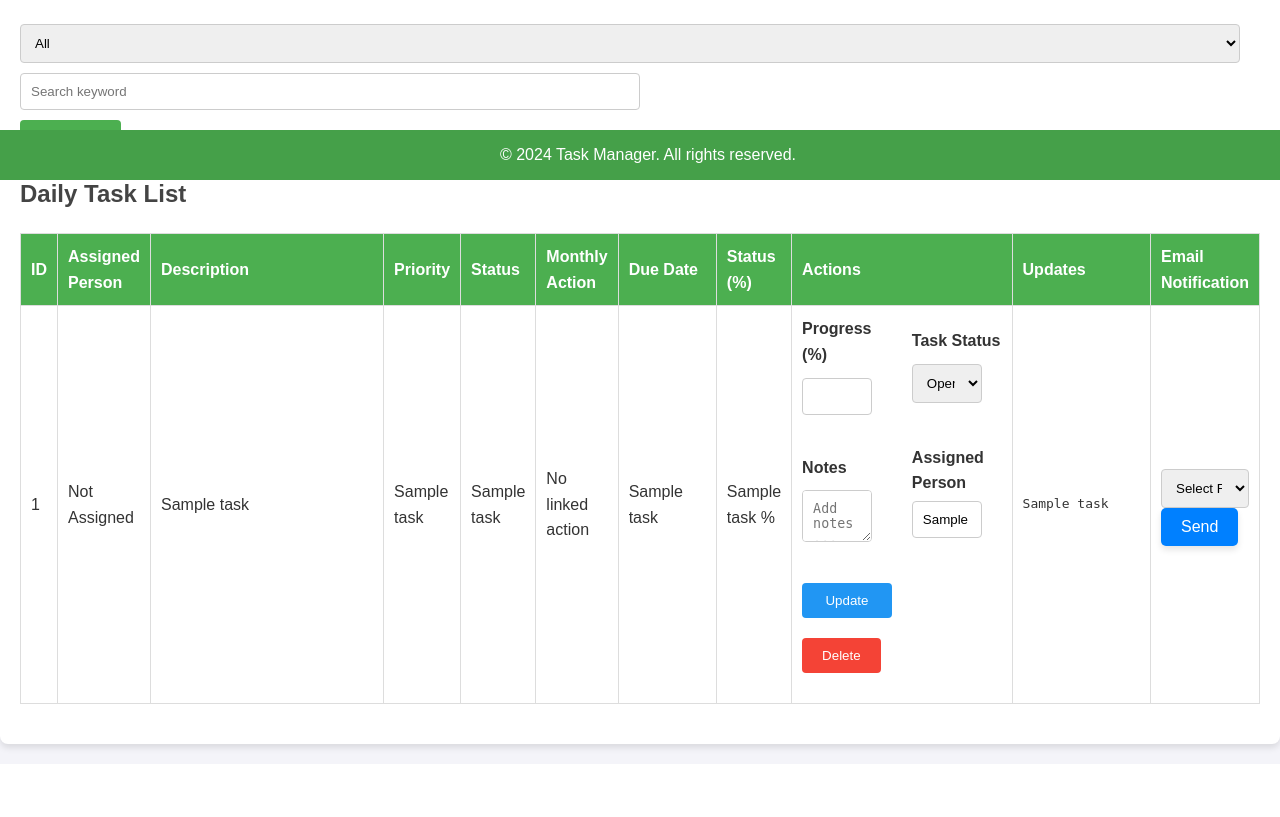
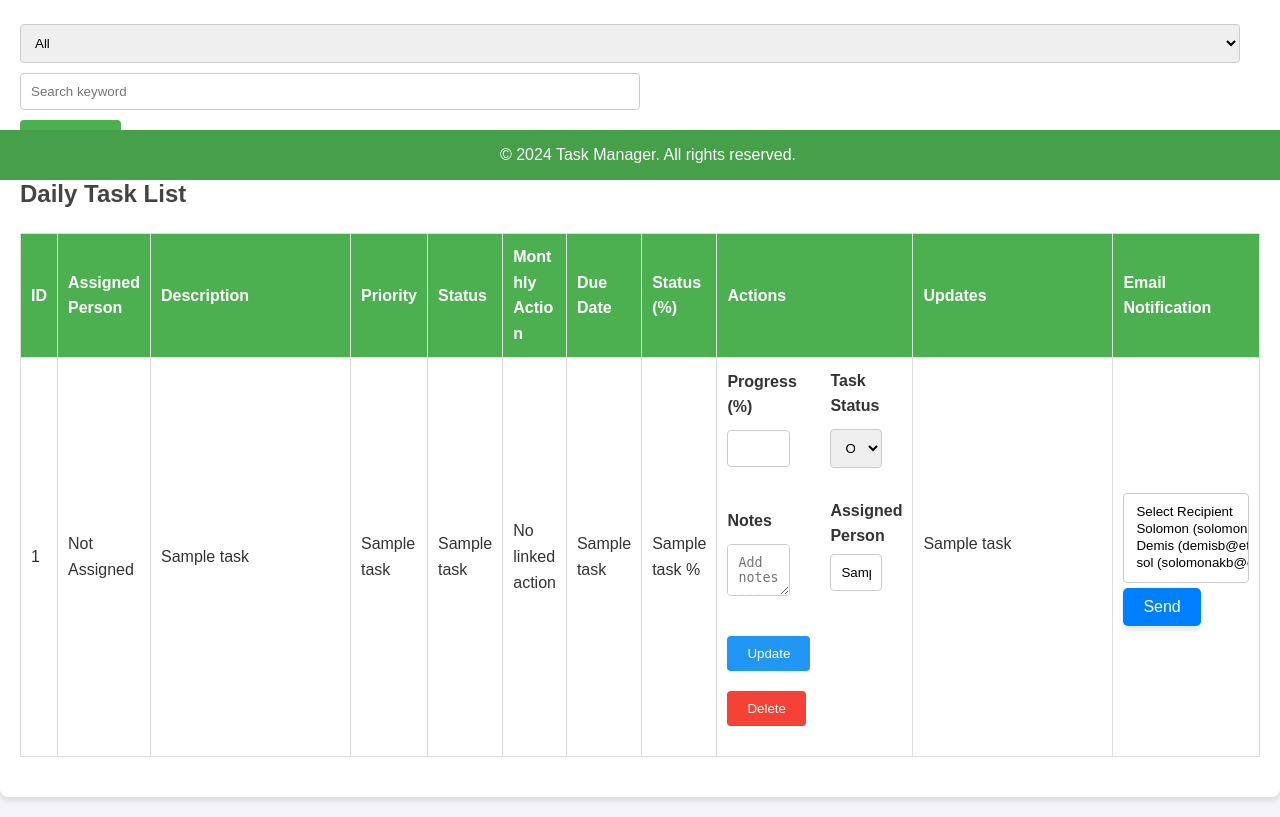
Before and after one commit to solomonAlemu/Task-Manager-Website, a Flask app: template templates/Home.html in a window 1280 px wide. Shown: the part 620-1437 px from the top of the page. Before the commit the page ends 1373 px from the top, so only its background shows below. Run offline with Flask 3, Linux system fonts and the light colour scheme; the template is opened without the code that fills it: most values are stand-ins (such as "Sample title", 1, 10 or a date in 2020).

Commit message:
Feature added to enable sending emails to a group of recipients

```diff
--- a/app.py
+++ b/app.py
@@ -495,11 +495,9 @@ def manage_emails():
 def send_task_email():
     """Send email notification for a specific task."""
     task_id = request.form.get('task_id')
-    recipient_email = request.form.get('email')
-    recipient_name = request.form.get('name')  # Get the recipient's name
+    recipients = json.loads(request.form.get('recipients'))  # Parse JSON array of recipients
 
     try:
-        # Fetch task details from database
         with sqlite3.connect(DATABASE) as conn:
             cursor = conn.cursor()
             cursor.execute("""
@@ -520,13 +518,11 @@ def send_task_email():
                 "percentage_completion": task[5]
             }
 
-            result = email_notifier.send_task_notification(
-                recipient_name, recipient_email, task_details
-            )
+            result = email_notifier.send_task_notification(recipients, task_details)
 
             return jsonify({
                 "success": result,
-                "message": "Email sent successfully" if result else "Failed to send email"
+                "message": "Emails sent successfully" if result else "Failed to send emails"
             })
 
         return jsonify({"success": False, "message": "Task not found"})
--- a/static/style.css
+++ b/static/style.css
@@ -100,25 +100,61 @@ table th, table td {
 
 /* Adjust column width ratios for the first table */
 .task-list th:nth-child(1) { width: 1%; }    /* ID */
-.task-list th:nth-child(2) { width: 5%; }   /* Assigned Person */
-.task-list th:nth-child(3) { width: 30%; }   /* Description */
+.task-list th:nth-child(2) { width: 5%; }    /* Assigned Person */
+.task-list th:nth-child(3) {
+	white-space: pre-wrap; /* Preserve white-space and wrap text */
+	word-wrap: break-word; /* Break long words to wrap within the container */
+	word-break: break-word; /* Ensure words are broken to fit within the width */
+	overflow-wrap: break-word; /* Handle word wrapping for overflows */
+	width: 20%;
+}   /* Description */
 .task-list th:nth-child(4) { width: 5%; }    /* Priority */
 .task-list th:nth-child(5) { width: 5%; }    /* Status */
-.task-list th:nth-child(6) { width: 5%; }    /* Monthly Action */
-.task-list th:nth-child(7) { width: 10%; }    /* Due Date */
+.task-list th:nth-child(6) {
+	white-space: pre-wrap; /* Preserve white-space and wrap text */
+	word-wrap: break-word; /* Break long words to wrap within the container */
+	word-break: break-word; /* Ensure words are broken to fit within the width */
+	overflow-wrap: break-word; /* Handle word wrapping for overflows */
+	width: 5%;
+}    /* Monthly Action */
+.task-list th:nth-child(7) {
+	white-space: pre-wrap; /* Preserve white-space and wrap text */
+	word-wrap: break-word; /* Break long words to wrap within the container */
+	word-break: break-word; /* Ensure words are broken to fit within the width */
+	overflow-wrap: break-word; /* Handle word wrapping for overflows */
+	 width: 6%;
+ }   /* Due Date */
 .task-list th:nth-child(8) { width: 5%; }    /* Completion */
-.task-list th:nth-child(9) { width: 20%; }   /* Actions */
-.task-list th:nth-child(10) { width: 30%; }   /* Updates */
+.task-list th:nth-child(9) { width: 15%; }   /* Actions */
+.task-list th:nth-child(10) {
+	white-space: pre-wrap; /* Preserve white-space and wrap text */
+	word-wrap: break-word; /* Break long words to wrap within the container */
+	word-break: break-word; /* Ensure words are broken to fit within the width */
+	overflow-wrap: break-word; /* Handle word wrapping for overflows */
+	width: 20%;
+}  /* Updates */
+.task-list th:nth-child(11) { width: 30%; }  /* Email Notification */
+
 
 /* Adjust column width ratios for the second table */
 .action-list td:nth-child(1) { width: 5%; }    /* ID */
-.action-list td:nth-child(2) { width: 30%; }   /* Description */
+.action-list td:nth-child(2) {
+	white-space: pre-wrap; /* Preserve white-space and wrap text */
+	word-wrap: break-word; /* Break long words to wrap within the container */
+	word-break: break-word; /* Ensure words are broken to fit within the width */
+	overflow-wrap: break-word; /* Handle word wrapping for overflows */
+	width: 30%; }   /* Description */
 .action-list td:nth-child(3) { width: 5%; }    /* Priority */
 .action-list td:nth-child(4) { width: 10%; }    /* Due Date */
 .action-list td:nth-child(5) { width: 5%; }    /* Status */
 .action-list td:nth-child(6) { width: 5%; }    /* Completion */
 .action-list td:nth-child(7) { width: 15%; }   /* Actions */
-.action-list td:nth-child(8) { width: 30%; }   /* Updates */
+.action-list td:nth-child(8) {
+	white-space: pre-wrap; /* Preserve white-space and wrap text */
+	word-wrap: break-word; /* Break long words to wrap within the container */
+	word-break: break-word; /* Ensure words are broken to fit within the width */
+	overflow-wrap: break-word; /* Handle word wrapping for overflows */
+	width: 30%; }   /* Updates */
 
 
 /* Adjust column width ratios for the first table */
--- a/templates/Home.html
+++ b/templates/Home.html
@@ -166,10 +166,10 @@
 		</form>
                 </td>
 
-		    <td><pre>{{ task[7] }}</pre></td>
+		    <td class="updates" >{{ task[7] }}</tdclass="email-recipient-list form-control">
                     <!-- Email Notification Column -->
 					<td>
-					    <select id="emailSelect_{{ task[0] }}" class="email-recipient-list form-control">
+						<select id="emailSelect_{{ task[0] }}" class="email-recipient-list form-control" multiple>
 					        <option value="">Select Recipient</option>
 					    </select>
 					    <button
@@ -312,18 +312,23 @@
 
 	function sendTaskEmail(taskId) {
 	    const emailSelect = document.getElementById(`emailSelect_${taskId}`);
-	    const selectedEmail = emailSelect.value;
-	    const selectedName = emailSelect.options[emailSelect.selectedIndex].text.split(' (')[0]; // Extract name
-	    if (!selectedEmail) {
-	        alert('Please select an email recipient');
+	    const selectedOptions = Array.from(emailSelect.selectedOptions);
+	    const recipients = selectedOptions.map(option => {
+	        const [name, email] = option.text.split(' (');
+	        return { name: name.trim(), email: email.replace(')', '').trim() };
+	    });
+
+	    if (recipients.length === 0) {
+	        alert('Please select at least one email recipient');
 	        return;
 	    }
+
 	    fetch('/send-task-email', {
 	        method: 'POST',
 	        headers: {
 	            'Content-Type': 'application/x-www-form-urlencoded',
 	        },
-	        body: `task_id=${taskId}&email=${encodeURIComponent(selectedEmail)}&name=${encodeURIComponent(selectedName)}`
+	        body: `task_id=${taskId}&recipients=${encodeURIComponent(JSON.stringify(recipients))}`
 	    })
 	    .then(response => response.json())
 	    .then(data => {
@@ -334,6 +339,7 @@
 	        alert('An error occurred while sending the email');
 	    });
 	}
+
 
 
     // Populate Email Recipient Lists
@@ -375,8 +381,26 @@
 	        });
 	}
 
-	// Call this function for each task
+	function displayTextWithNewLines(text, elementId) {
+	    // Replace newline characters with <br> tags
+	    const formattedText = text.replace(/\n/g, '<br>');
+	    // Insert the formatted text into the specified element
+	    document.getElementById(elementId).innerHTML = formattedText;
+	}
+
+	// Example text for demonstration
+	const exampleText = "This is an example text\nthat includes new line characters\nand it should display accordingly.";
+
+	// Call this function for each task after the DOM is loaded
 	document.addEventListener('DOMContentLoaded', () => {
+	    document.querySelectorAll('.updates').forEach((cell, index) => {
+	        // Assign a unique ID to each cell if it doesn't have one
+	        if (!cell.id) {
+	            cell.id = `updateCell_${index}`;
+	        }
+	        // Display text with new lines in each cell
+	        displayTextWithNewLines(cell.textContent, cell.id);
+	    });
 	    document.querySelectorAll('.email-recipient-list').forEach(select => {
 	        const taskId = select.id.split('_')[1];
 	        populateEmailDropdown(taskId);
@@ -392,6 +416,9 @@
         alert(`Form Action URL: ${formAction}`); // Display the action URL
         this.submit(); // Submit the form
     });
+
+
+
     </script>
 </div>
 {% endblock %}
```
Also changed, not shown: email_sender.py (+23 -22 lines), templates/monthly_action.html (+17 -1 lines).
